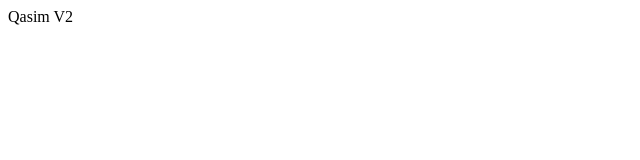
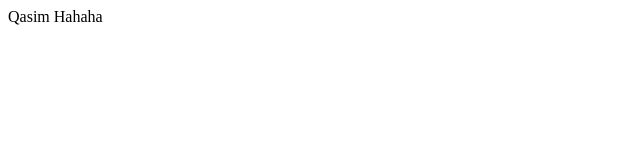
Before and after one commit to m-qasim-dev/first-one, a plain HTML site: page index.html in a window 1280 px wide. Shown: the full height of the page, 0-640 px from the left. Drawn offline with Linux system fonts and the light colour scheme.

Commit message:
Update index.html

```diff
--- a/index.html
+++ b/index.html
@@ -6,7 +6,7 @@
     </head>
     <body>
 <p>
-    Qasim V2
+    Qasim Hahaha
 </p>
     </body>
 </html>
```
